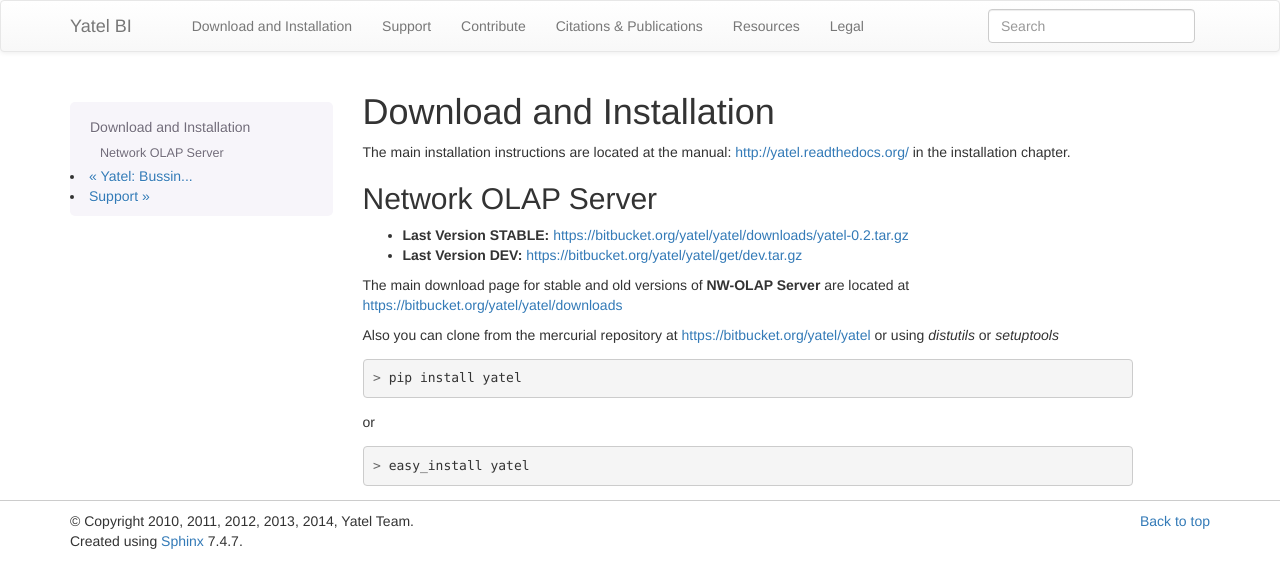
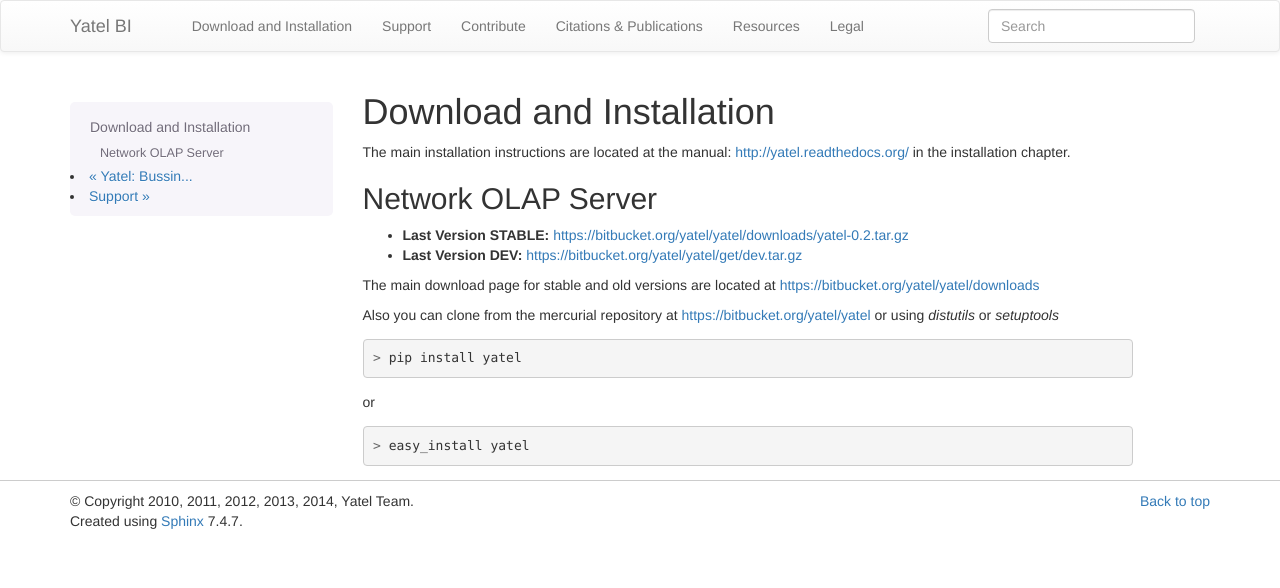
Before and after one commit to yatel-bi/webpage, a Sphinx documentation site: the page built from source/download.rst, in a window 1280 px wide. Shown: the top 588 px of the page. Built offline with Sphinx 7.4.7, drawn with Linux system fonts in a browser that asks for light colours.

Commit message:
added more data in downloads

```diff
--- a/source/download.rst
+++ b/source/download.rst
@@ -12,8 +12,8 @@
 - **Last Version STABLE:** |YATEL_OLAP_LAST_VERSION_STABLE|
 - **Last Version DEV:** |YATEL_OLAP_LAST_VERSION_DEV|
 
-The main download page for stable and old versions of **NW-OLAP Server**
-are located at |YATEL_OLAP_DOWNLOADS|
+The main download page for stable and old versions are located at
+|YATEL_OLAP_DOWNLOADS|
 
 Also you can clone from the mercurial repository at |YATEL_OLAP_REPO| or using
 *distutils* or *setuptools*
```
